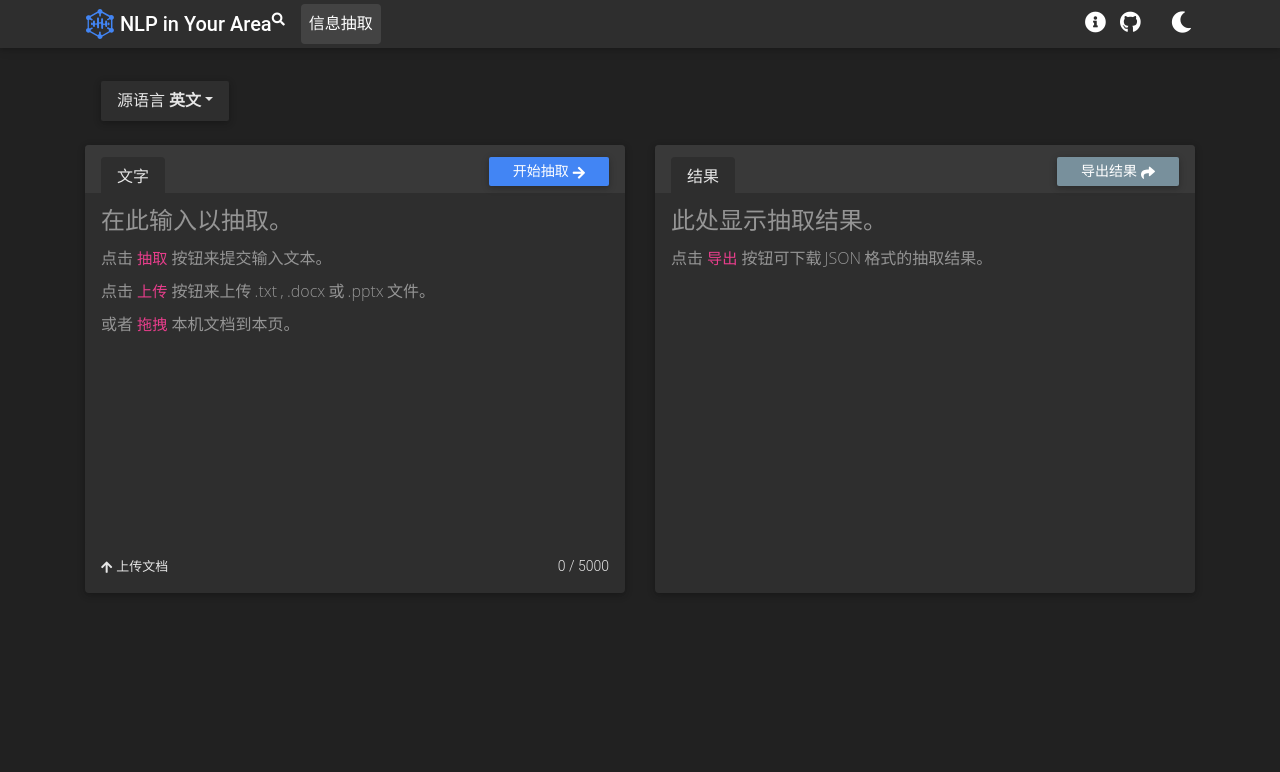
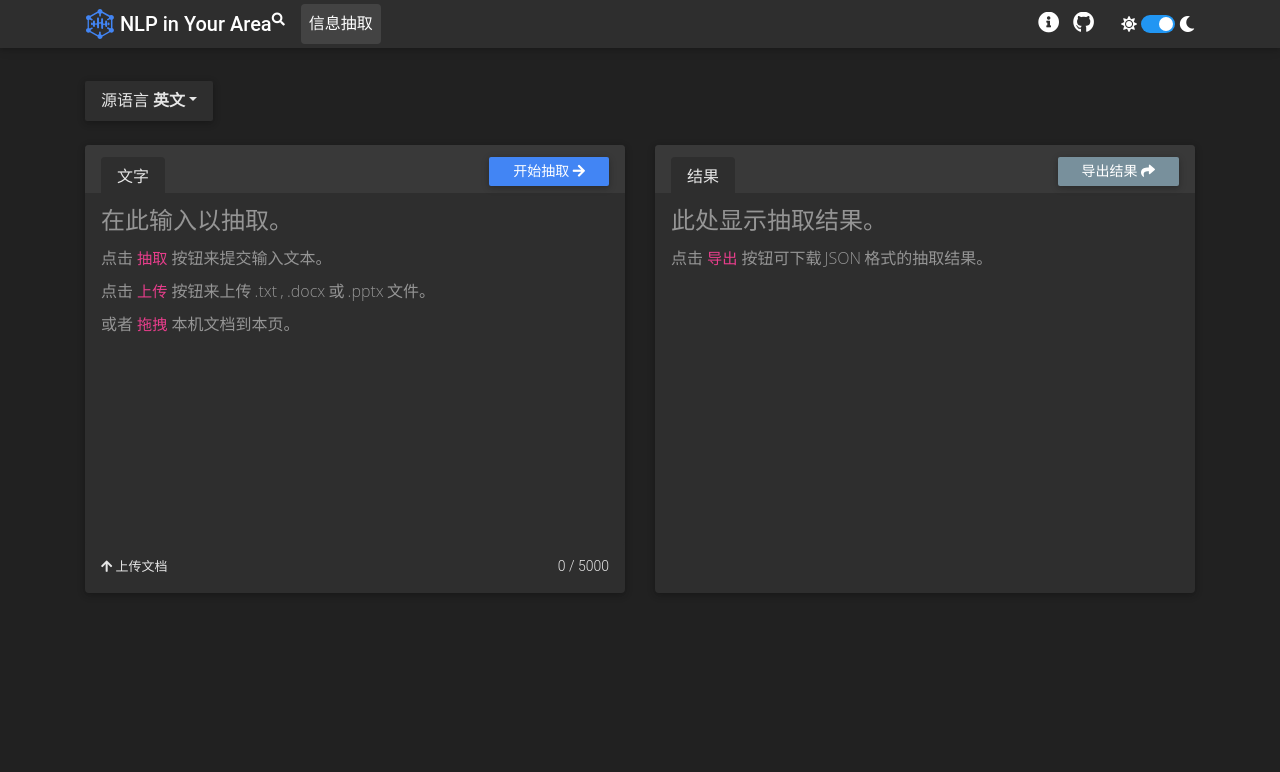
Before and after one commit to wongself/nlp-in-your-area, a Django app: page / in a window 1280 px wide. Shown: the top 772 px of the page. Run offline with Django 3.2, Linux system fonts and the light colour scheme; some libraries are stand-ins or nearby versions.

Commit message:
contrast

```diff
--- a/nlp/static/nlp/css/extract.css
+++ b/nlp/static/nlp/css/extract.css
@@ -16,15 +16,8 @@
   position: absolute;
   top: .75rem;
   right: 1rem;
-  display: flex;
-  align-items: center;
   font-size: .875rem !important;
   z-index: 1;
-}
-
-.tab-button i {
-  position: relative;
-  top: .125rem;
 }
 
 /* Tab */
@@ -94,16 +87,6 @@
   bottom: 1rem;
   font-size: .875rem !important;
   z-index: 1;
-}
-
-.pane-widget button {
-  display: flex;
-  align-items: center;
-}
-
-.pane-widget button i {
-  position: relative;
-  top: .125rem;
 }
 
 .pane-widget button,
--- a/nlp/static/nlp/css/style.css
+++ b/nlp/static/nlp/css/style.css
@@ -66,10 +66,67 @@
   width: .9rem;
   height: .9rem;
 }
+
 /* Spinner */
+
+/* Switch */
+.nav-switch {
+  position: relative;
+  display: inline-block;
+  width: 2.125rem;
+  height: 1.125rem;
+}
+
+.nav-switch input {
+  opacity: 0;
+  width: 2.125rem;
+  height: 1.125rem;
+}
+
+.nav-switch .slider {
+  position: absolute;
+  cursor: pointer;
+  top: 0;
+  left: 0;
+  right: 0;
+  bottom: 0;
+  background-color: #cccccc;
+  transition: all .35s;
+}
+
+.nav-switch .slider:before {
+  position: absolute;
+  content: "";
+  height: .875rem;
+  width: .875rem;
+  top: 50%;
+  left: .125rem;
+  transform: translateY(-50%);
+  background-color: #ffffff;
+  transition: all .35s;
+}
+
+.nav-switch input:checked+.slider {
+  background-color: #2196F3;
+}
+
+.nav-switch input:checked+.slider:before {
+  transform: translateX(1rem) translateY(-50%);
+}
+
+.nav-switch .slider.round {
+  border-radius: 2rem;
+}
+
+.nav-switch .slider.round:before {
+  border-radius: 50%;
+}
+
+/* Switch */
 
 /* Extra small devices (portrait phones, less than 576px) */
 @media (max-width: 575.98px) {
+
   /* Page */
   .page-intro {
     padding-top: 8rem;
--- a/nlp/static/nlp/css/variables.css
+++ b/nlp/static/nlp/css/variables.css
@@ -20,10 +20,12 @@
   --relation-type-none-color: transparent;
 
   /* Contrast */
+  --sun-oppost-color: #000000;
   --sun-stress-color: #495057;
   --sun-headup-color: #d2d2d2;
   --sun-object-color: #ffffff;
   --sun-canvas-color: #f1f1f1;
+  --moon-oppost-color: #ffffff;
   --moon-stress-color: #e6e6e6;
   --moon-headup-color: #393939;
   --moon-object-color: #2e2e2e;
@@ -71,6 +73,10 @@
 /* Filter */
 
 /* Color */
+.oppost-color {
+  color: var(--moon-oppost-color) !important;
+}
+
 .stress-color {
   color: var(--moon-stress-color) !important;
 }
@@ -87,6 +93,10 @@
   color: var(--moon-canvas-color) !important;
 }
 
+.oppost-color.sun {
+  color: var(--sun-oppost-color) !important;
+}
+
 .stress-color.sun {
   color: var(--sun-stress-color) !important;
 }
@@ -101,6 +111,10 @@
 
 .canvas-color.sun {
   color: var(--sun-canvas-color) !important;
+}
+
+.oppost-color.moon {
+  color: var(--moon-oppost-color) !important;
 }
 
 .stress-color.moon {
@@ -122,6 +136,10 @@
 /* Color */
 
 /* Background Color */
+.oppost-bgcolor {
+  background-color: var(--moon-oppost-color) !important;
+}
+
 .stress-bgcolor {
   background-color: var(--moon-stress-color) !important;
 }
@@ -138,6 +156,10 @@
   background-color: var(--moon-canvas-color) !important;
 }
 
+.oppost-bgcolor.sun {
+  background-color: var(--sun-oppost-color) !important;
+}
+
 .stress-bgcolor.sun {
   background-color: var(--sun-stress-color) !important;
 }
@@ -152,6 +174,10 @@
 
 .canvas-bgcolor.sun {
   background-color: var(--sun-canvas-color) !important;
+}
+
+.oppost-bgcolor.moon {
+  background-color: var(--moon-oppost-color) !important;
 }
 
 .stress-bgcolor.moon {
--- a/nlp/static/nlp/js/variables.js
+++ b/nlp/static/nlp/js/variables.js
@@ -21,7 +21,7 @@ const rtype_conjunction_color = gcStyle.getPropertyValue('--relation-type-conjun
 // Initialization
 $(function() {
   // Contrast
-  $('#contrast_button').on('click', function() {
+  $('#switch_contrast').on('click', function() {
     toggle_scrollbar()
   })
   toggle_scrollbar()
--- a/nlp/templates/base.html
+++ b/nlp/templates/base.html
@@ -44,9 +44,11 @@
         <!-- Brand -->
         <a class="navbar-brand" href="{% url 'extract' %}">
           <img src="{% static 'nlp/img/svg/nlp.svg' %}" height="30"
-            class="d-inline-block align-top logo-fill {{ contrast|default:'moon' }}" alt="logo">
+            class="d-inline-block align-top logo-fill {{ contrast|default:'moon' }}"
+            alt="logo">
           <strong>
-            NLP in Your Area<sup><i class="fas fa-search fa-sm"></i></sup>
+            NLP<span class="d-none d-sm-inline-block">&nbsp;in Your
+              Area</span><sup><i class="fas fa-search fa-sm"></i></sup>
           </strong>
         </a>
         <!-- Brand -->
@@ -78,23 +80,28 @@
             <li class="nav-item ml-2" data-toggle="tooltip"
               data-placement="bottom" title="关于我们">
               <a href="http://wiki.datahammer.net/"
-                class="nav-link waves-effect waves-light px-0" target="_blank">
+                class="nav-link waves-effect waves-light p-0" target="_blank">
                 <i class="fas fa-info-circle fa-lg"></i>
               </a>
             </li>
             <li class="nav-item ml-2" data-toggle="tooltip"
               data-placement="bottom" title="项目仓库">
               <a href="https://github.com/wongself/nlp-in-your-area"
-                class="nav-link waves-effect waves-light px-0" target="_blank">
+                class="nav-link waves-effect waves-light p-0" target="_blank">
                 <i class="fab fa-github fa-lg"></i>
               </a>
             </li>
-            <li class="nav-item ml-4" data-toggle="tooltip"
-              data-placement="bottom" title="切换明暗">
-              <a type="button" class="nav-link waves-effect waves-light px-0"
-                id="contrast_button" onclick="toggle_contrast()">
-                <i class="fas fa-{{ contrast|default:'moon' }} fa-lg"></i>
-              </a>
+            <li class="nav-item d-flex align-items-center ml-4"
+              data-toggle="tooltip" data-placement="bottom" title="切换明暗">
+              <i
+                class="fas fa-sun fa-1x oppost-color {{ contrast|default:'moon' }}"></i>
+              <label class="nav-switch mx-1 my-0" id="switch_contrast"
+                onclick="toggle_contrast()">
+                <input type="checkbox" {{ checkbox|default:'checked' }}>
+                <span class="slider round"></span>
+              </label>
+              <i
+                class="fas fa-moon fa-1x oppost-color {{ contrast|default:'moon' }}"></i>
             </li>
           </ul>
           <!-- Icon -->
@@ -144,7 +151,8 @@
 
                 {% block page_intro_detail %} {% endblock %}
 
-                <a class="btn btn-deep-orange mx-0 py-2"
+                <a href="http://wiki.datahammer.net/" target="_blank"
+                  class="btn btn-deep-orange mx-0 py-2"
                   style="font-size: 1rem;">关于我们</a>
 
               </div>
@@ -168,10 +176,14 @@
   <footer class="page-footer font-small">
 
     <!-- Copyright -->
-    <div class="footer-copyright d-flex flex-center canvas-bgcolor {{ contrast|default:'moon' }} py-3">
+    <div
+      class="footer-copyright d-flex flex-center canvas-bgcolor {{ contrast|default:'moon' }} py-3">
       <span class="text-muted">© 2020 Copyright</span>
-      <span class="stress-color {{ contrast|default:'moon' }} ml-1">NLP in Your Area.</span>
-      <span class="stress-color {{ contrast|default:'moon' }} d-none d-md-flex ml-1">Beijing Institute of
+      <span class="stress-color {{ contrast|default:'moon' }} ml-1">NLP in Your
+        Area.</span>
+      <span
+        class="stress-color {{ contrast|default:'moon' }} d-none d-md-flex ml-1">Beijing
+        Institute of
         Technology.</span>
     </div>
     <!-- Copyright -->
@@ -225,7 +237,8 @@
   <script type="text/javascript" src="{% static 'nlp/js/bowser.min.js' %}">
   </script>
   <!-- Scrollbar -->
-  <script type="text/javascript" src="{% static 'nlp/js/simplebar.min.js' %}"></script>
+  <script type="text/javascript" src="{% static 'nlp/js/simplebar.min.js' %}">
+  </script>
   <!-- Variables -->
   <script type="text/javascript" src="{% static 'nlp/js/variables.js' %}">
   </script>
--- a/nlp/templates/extract.html
+++ b/nlp/templates/extract.html
@@ -28,7 +28,7 @@ active
 
       <!-- Language -->
       <button
-        class="btn dropdown-toggle stress-color object-bgcolor {{ contrast|default:'moon' }} px-3 py-2 my-0 ml-3"
+        class="btn dropdown-toggle stress-color object-bgcolor {{ contrast|default:'moon' }} px-3 py-2 my-0 ml-3 ml-sm-0 mr-0"
         type="button" data-toggle="dropdown" aria-haspopup="true"
         aria-expanded="false" style="font-size: 1rem;"><span
           class="d-none d-sm-inline-block mr-1">源语言</span><span
@@ -48,20 +48,22 @@ active
 
     <!-- Left Tab -->
     <div class="col-12 col-lg-6 col-tab">
-      <div class="z-depth-1 rounded object-bgcolor {{ contrast|default:'moon' }}" id="left_tab">
+      <div
+        class="z-depth-1 rounded object-bgcolor {{ contrast|default:'moon' }}"
+        id="left_tab">
 
         <!-- Extract -->
         <button type="button"
           class="btn btn-primary tab-button px-2 py-1 px-sm-4 m-0"
           id="extract_button" onclick="trigger_extract()">
-          开始抽取
-          <i class="fas fa-arrow-right ml-1"></i>
+          <span>开始抽取</span>
+          <i class="fas fa-arrow-right"></i>
         </button>
         <!-- Extract -->
 
         <!-- Nav -->
-        <ul class="nav nav-tabs headup-bgcolor {{ contrast|default:'moon' }}" id="left_nav"
-          role="tablist">
+        <ul class="nav nav-tabs headup-bgcolor {{ contrast|default:'moon' }}"
+          id="left_nav" role="tablist">
           <li class="nav-item">
             <a class="nav-link stress-color object-bgcolor {{ contrast|default:'moon' }} active"
               id="tab_nav_text" data-toggle="tab" href="#tab_pane_text"
@@ -105,7 +107,7 @@ active
               <button type="button"
                 class="btn btn-link stress-color {{ contrast|default:'moon' }} p-0 m-0"
                 id="upload_button">
-                <i class="fas fa-arrow-up mr-1"></i>
+                <i class="fas fa-arrow-up"></i>
                 <span>上传文档</span>
               </button>
             </div>
@@ -115,7 +117,8 @@ active
             <!-- Upload -->
 
             <!-- Statistic -->
-            <div class="pane-widget stress-color {{ contrast|default:'moon' }}" id="left_text_stat">
+            <div class="pane-widget stress-color {{ contrast|default:'moon' }}"
+              id="left_text_stat">
               <span id="left_text_stat_curr">0</span>
               <span>/</span>
               <span>5000</span>
@@ -147,20 +150,22 @@ active
 
     <!-- Right Tab -->
     <div class="col-12 col-lg-6 col-tab mt-4 mt-lg-0">
-      <div class="z-depth-1 rounded object-bgcolor {{ contrast|default:'moon' }}" id="right_tab">
+      <div
+        class="z-depth-1 rounded object-bgcolor {{ contrast|default:'moon' }}"
+        id="right_tab">
 
         <!-- Export Button -->
         <button type="button"
           class="btn btn-blue-grey tab-button px-2 py-1 px-sm-4 m-0"
           id="export_button">
           导出结果
-          <i class="fas fa-share ml-1"></i>
+          <i class="fas fa-share"></i>
         </button>
         <!-- Export Button -->
 
         <!-- Nav -->
-        <ul class="nav nav-tabs headup-bgcolor {{ contrast|default:'moon' }}" id="right_nav"
-          role="tablist">
+        <ul class="nav nav-tabs headup-bgcolor {{ contrast|default:'moon' }}"
+          id="right_nav" role="tablist">
           <li class="nav-item">
             <a class="nav-link stress-color object-bgcolor {{ contrast|default:'moon' }} active"
               id="tab_nav_result" data-toggle="tab" href="#tab_pane_result"
@@ -177,9 +182,9 @@ active
             role="tabpanel" aria-labelledby="tab_nav_result">
 
             <!-- Showcase -->
-            <div class="pane-body" id="right_result_container"
-              data-simplebar>
-              <div class="annot-showcase stress-color {{ contrast|default:'moon' }}"
+            <div class="pane-body" id="right_result_container" data-simplebar>
+              <div
+                class="annot-showcase stress-color {{ contrast|default:'moon' }}"
                 id="right_result_area">
               </div>
             </div>
--- a/nlp/views.py
+++ b/nlp/views.py
@@ -10,6 +10,8 @@ def page_extract(request):
         context['contrast'] = request.session.get('contrast')
     if 'navbar' in request.session:
         context['navbar'] = request.session.get('navbar')
+    if 'checkbox' in request.session:
+        context['checkbox'] = request.session.get('checkbox')
     session_contrast(request)
     return render(request, './extract.html', context)
 
@@ -42,14 +44,20 @@ def query_extract(request):
 def query_contrast(request):
     if request.is_ajax() and request.method == 'POST':
         # Fetch Source
-        source_dst = request.POST.get('source[dst]', False)
-        source_tgt = request.POST.get('source[tgt]', False)
+        source_contrast = request.POST.get('source[contrast]', False)
+        source_navbar = request.POST.get('source[navbar]', False)
+        source_checkbox = request.POST.get('source[checkbox]', False)
 
-        if not source_dst or not source_tgt:
+        print(source_contrast, source_navbar, source_checkbox)
+
+        if not source_contrast or not source_navbar or not source_checkbox:
             return JsonResponse({'jcontrast': '__ERROR__'})
 
-        request.session['contrast'] = source_dst
-        request.session['navbar'] = source_tgt
+        request.session['contrast'] = source_contrast
+        request.session['navbar'] = source_navbar
+        request.session['checkbox'] = source_checkbox
+
+        print('checkbox:', request.session['checkbox'])
 
         return JsonResponse({'jcontrast': '__SUCCESS__'})
 
@@ -59,3 +67,5 @@ def session_contrast(request):
         request.session['contrast'] = 'moon'
     if 'navbar' not in request.session:
         request.session['navbar'] = 'dark'
+    if 'checkbox' not in request.session:
+        request.session['checkbox'] = 'checked'
--- a/nlp_in_your_area/settings.py
+++ b/nlp_in_your_area/settings.py
@@ -23,7 +23,7 @@ BASE_DIR = Path(__file__).resolve().parent.parent
 SECRET_KEY = 'tp&t!y-%t(x#_@zhjur#gq1ofnigdmc(&gkr4*3u@ao1viy6z@'
 
 # SECURITY WARNING: don't run with debug turned on in production!
-DEBUG = False
+DEBUG = True
 
 ALLOWED_HOSTS = ['localhost', '101.124.42.4']
 
@@ -31,7 +31,7 @@ ALLOWED_HOSTS = ['localhost', '101.124.42.4']
 # Application definition
 
 INSTALLED_APPS = [
-    'whitenoise.runserver_nostatic',
+    # 'whitenoise.runserver_nostatic',
     'nlp.apps.NlpConfig',
     'django.contrib.admin',
     'django.contrib.auth',
```
Also changed, not shown: nlp/static/nlp/js/style.js (+17 -21 lines).
